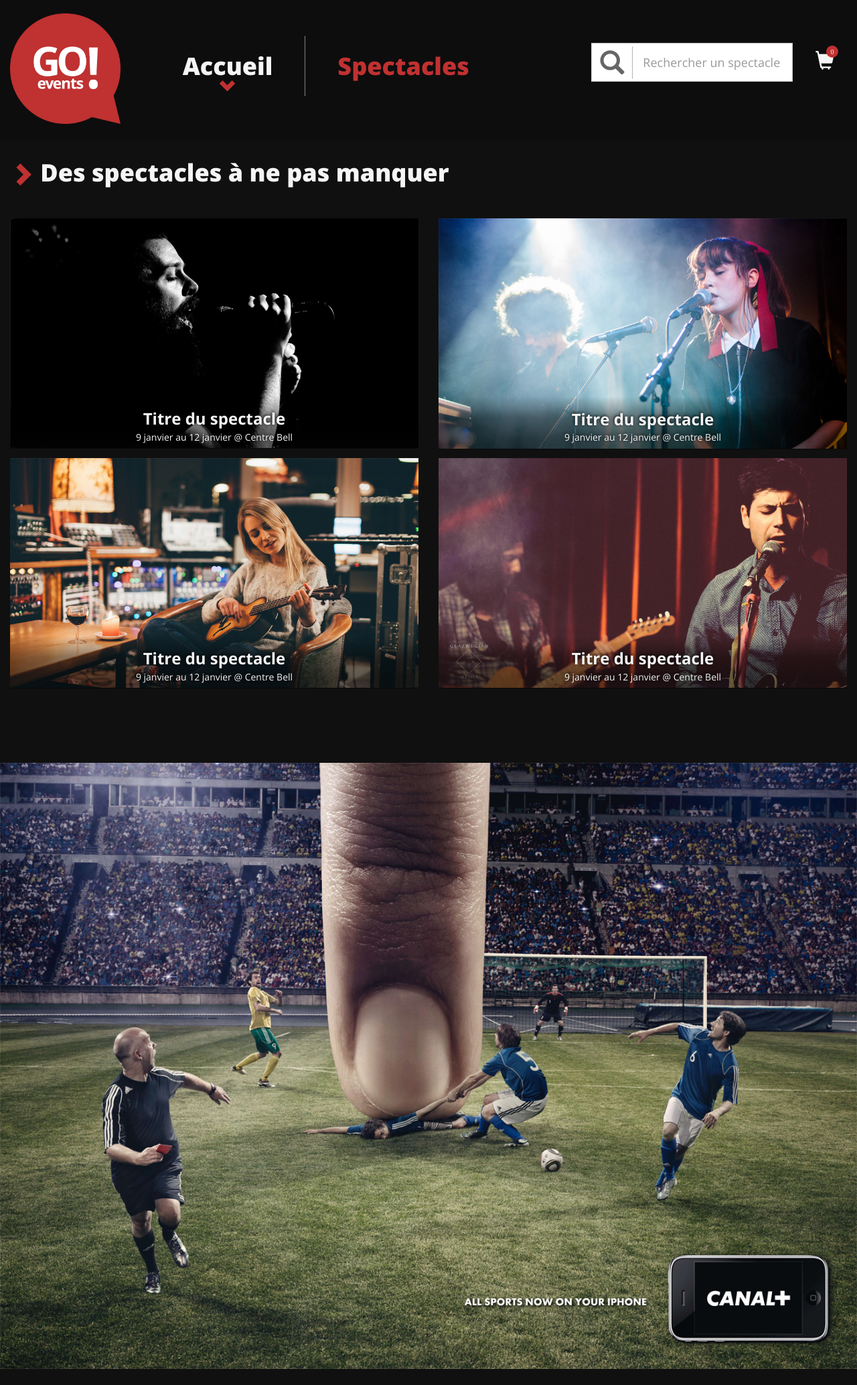
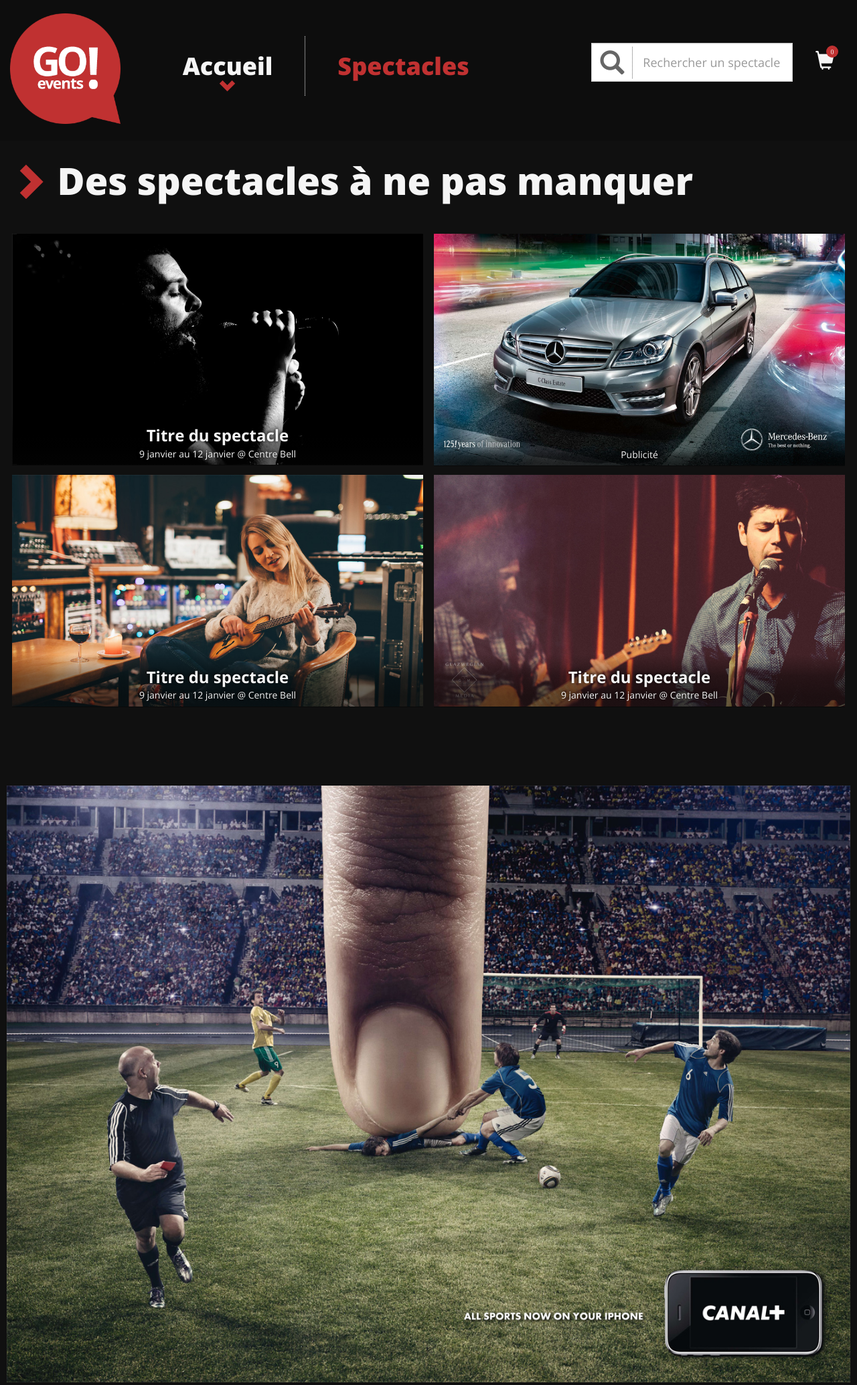
Before and after one commit to stelam/H16-site-de-vente-1, a PHP site: page / in a window 1280 px wide. Shown: the top 2068 px of the page at 67% size. Run offline with PHP 8.4, Linux system fonts and the light colour scheme; style sheets or scripts are compiled from the project's sources; some libraries are stand-ins or nearby versions.

Commit message:
ajout d'autres publicités

```diff
--- a/maquette-statique/components/featuring.php
+++ b/maquette-statique/components/featuring.php
@@ -1,11 +1,23 @@
 <header>
-	<h2><span class="glyphicon glyphicon-chevron-right" aria-hidden="true"></span> Des spectacles à ne pas manquer</h2>
+	<h1><span class="glyphicon glyphicon-chevron-right" aria-hidden="true"></span> Des spectacles à ne pas manquer</h1>
 </header>
 
 <div class="row featuring small-gutter">
 
 
 	<?php for ($i = 1; $i < 7; $i++) : ?>
+		<?php if($i == 2) :  ?>
+			<article class="show-item col-sm-6">
+				<a href="http://google.com" target="_blank">
+					<img alt="Publicité" src="images/pseudo-pub-2.jpg" />
+
+					<div class="show-infos">
+						<h3>Publicité</h3>
+					</div>
+
+				</a>
+			</article>
+		<?php else : ?>
 			<article class="show-item col-sm-6">
 				<a href="?page=spectacle&id=<?= $i ?>">
 					<img alt="image du spectacle" src="images/show-<?= $i ?>.jpg" />
@@ -22,6 +34,7 @@
 					<a href="#"></a>
 				</div>
 			</article>
+		<?php endif; ?>
 
 		<?php if ($i == 4) : ?>
 			<a onclick="window.open('http://google.com');" title="Publicité" class="paraxify col-sm-12" style='background-image:url("/maquette-statique/images/pseudo-pub-6.jpg")'></a>
--- a/maquette-statique/css/less/featuring.less
+++ b/maquette-statique/css/less/featuring.less
@@ -24,8 +24,8 @@
 
 .featuring,
 .shows {
-	margin-left: -15px;
-	margin-right: -15px;
+	margin-left: -5px;
+	margin-right: -5px;
 
 	.show-item {
 		img {max-width: 100%;}
--- a/maquette-statique/css/less/mixins.less
+++ b/maquette-statique/css/less/mixins.less
@@ -1,4 +1,4 @@
 .small-gutter > [class*='col-'] {
-    padding-right:8;
-    padding-left:8;
+    padding-right:8px;
+    padding-left:8px;
 }
```
Also changed, not shown: maquette-statique/components/shows.php (+15 -0 lines), maquette-statique/images/pseudo-pub-1.jpg (added), maquette-statique/images/pseudo-pub-2.jpg (added). Lines whose indentation alone changed are shown as unchanged.
